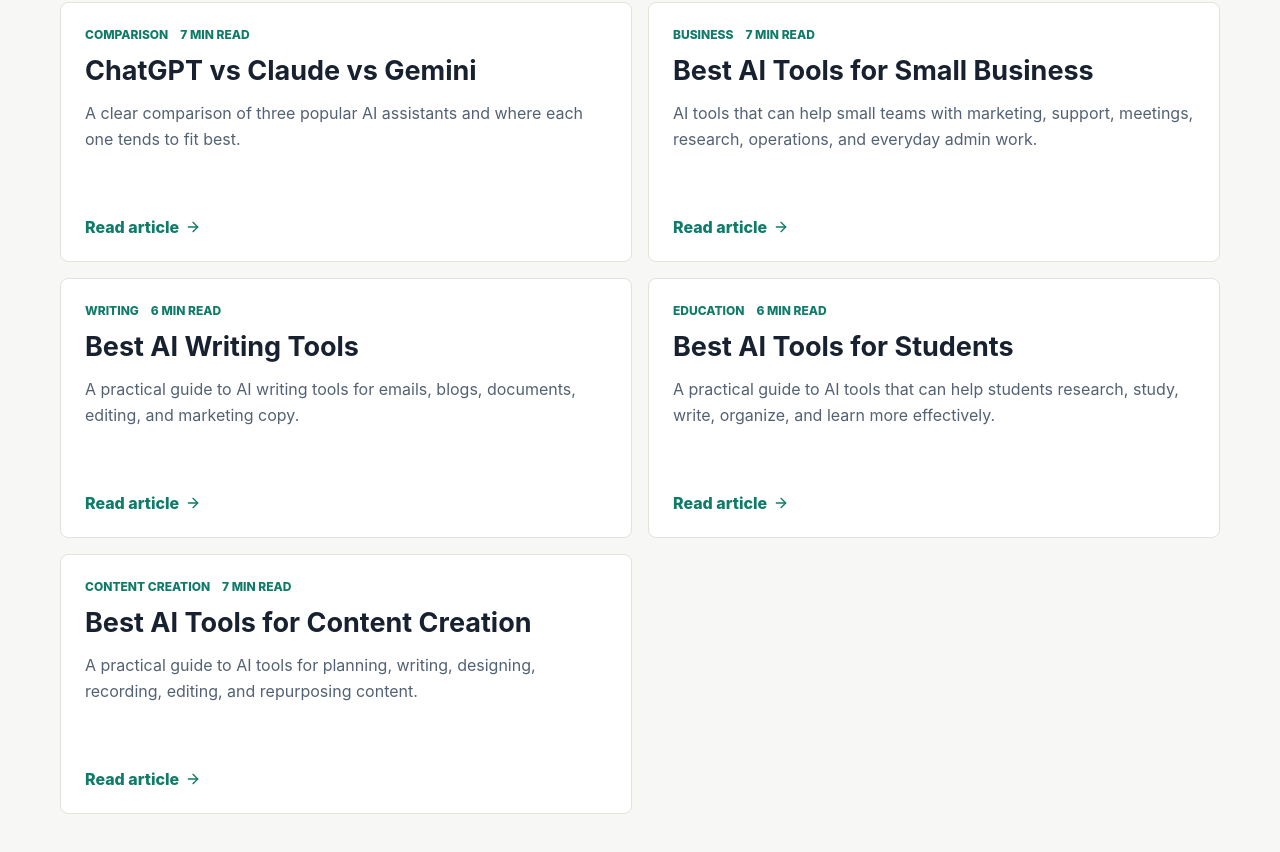
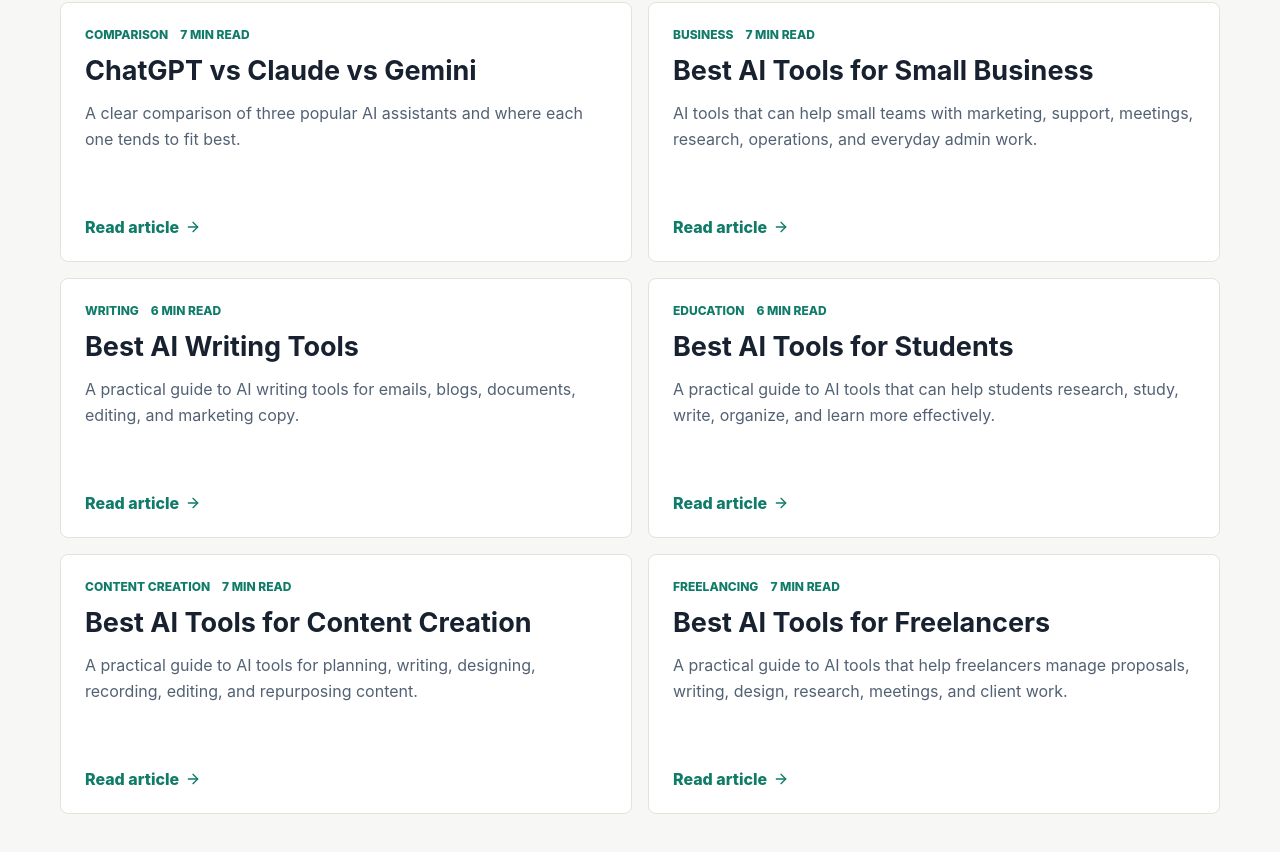
Before and after one commit to richp66-glitch/netaitools, a Next.js app: page /articles in a window 1280 px wide. Shown: the part 910-1762 px from the top of the page. Built offline with nearby package versions, Linux system fonts and the light colour scheme.

Commit message:
Add freelancer AI tools guide

```diff
--- a/app/articles/articles.js
+++ b/app/articles/articles.js
@@ -228,6 +228,43 @@
       },
     ],
   },
+  {
+    slug: 'best-ai-tools-for-freelancers',
+    title: 'Best AI Tools for Freelancers',
+    description: 'A practical guide to AI tools that help freelancers manage proposals, writing, design, research, meetings, and client work.',
+    date: 'July 10, 2026',
+    category: 'Freelancing',
+    readTime: '7 min read',
+    intro:
+      'Freelancers do not need a large AI stack. The best tools remove repetitive work around pitching, drafting, organizing, and delivering projects so more time can go toward the work clients actually pay for.',
+    sections: [
+      {
+        heading: 'Best for proposals and client communication',
+        body:
+          'ChatGPT and Claude can help turn a project brief into a proposal outline, a list of clarifying questions, or a concise client update. Keep your pricing, promises, and final voice under your control, and edit every message before sending it.',
+      },
+      {
+        heading: 'Best for writing and editing',
+        body:
+          'General AI assistants are useful for outlines and first drafts, while Grammarly can help polish emails, proposals, and deliverables. Give the tool examples of your normal voice so the result sounds like you rather than a template.',
+      },
+      {
+        heading: 'Best for design and content production',
+        body:
+          'Canva AI is a practical option for social graphics, presentations, thumbnails, and simple client assets. Check licensing, brand consistency, and accessibility before delivering generated or assisted visuals.',
+      },
+      {
+        heading: 'Best for research and meetings',
+        body:
+          'Perplexity can help you get oriented on a market or client topic, while meeting assistants can turn calls into notes and follow-up tasks. Verify important facts and review meeting transcripts before sharing them with clients.',
+      },
+      {
+        heading: 'How to choose without overspending',
+        body:
+          'Start with one tool that solves your biggest bottleneck. Test it on real work for a week, measure the time saved, and only add another subscription when the improvement is clear enough to justify the cost.',
+      },
+    ],
+  },
 ];
 
 export function getArticle(slug) {
```
